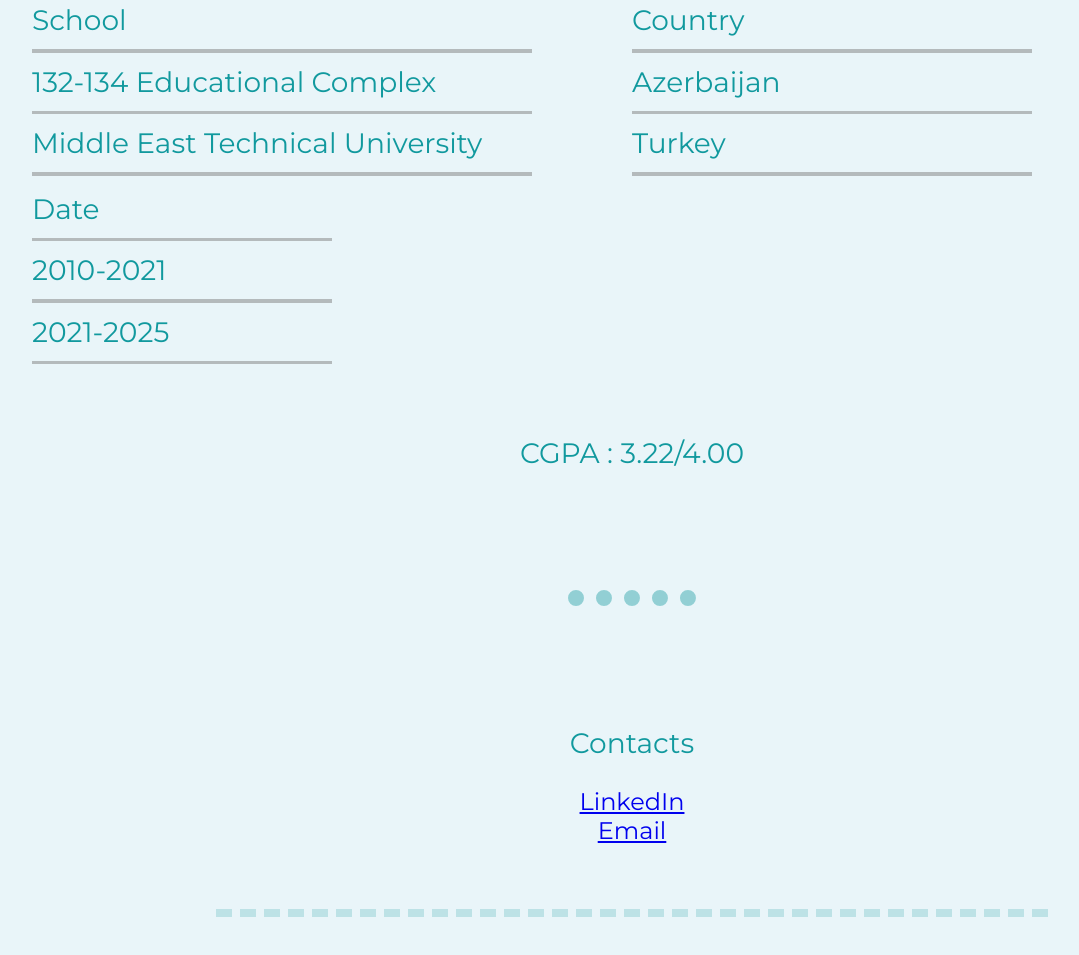
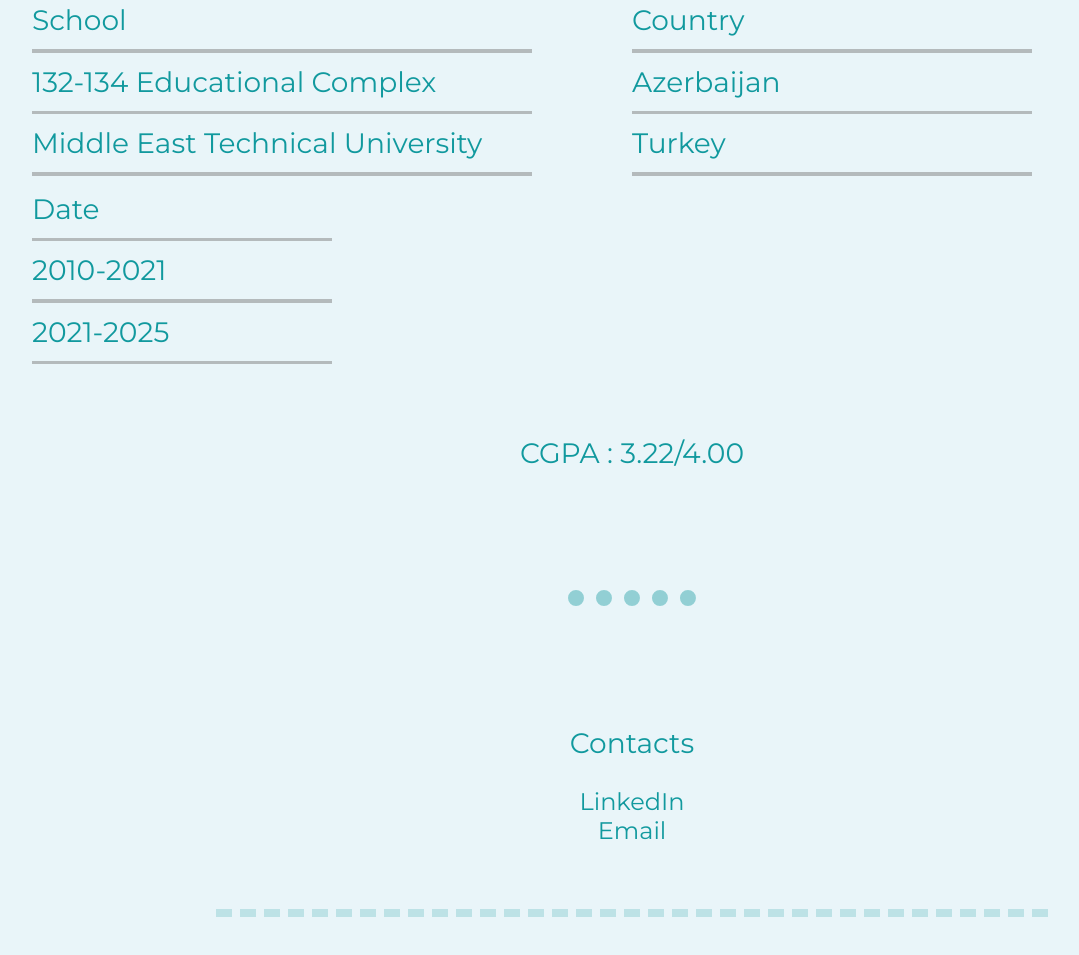
Before and after one commit to muhammad-guluzade/muhammad-guluzade.github.io, a plain HTML site: page index.html in a window 1280 px wide. Shown: the part 1421-2376 px from the top of the page, without its empty margins (8-1087 px from the left). Drawn offline with Linux system fonts and the light colour scheme.

Commit message:
Update styles.css

```diff
--- a/styles.css
+++ b/styles.css
@@ -143,3 +143,12 @@ a {
     left: 100px;
     bottom: 100px;
 }
+
+a {
+    text-decoration: none;
+    color: #11999E;
+}
+
+a:hover {
+    color: white;
+}
```
